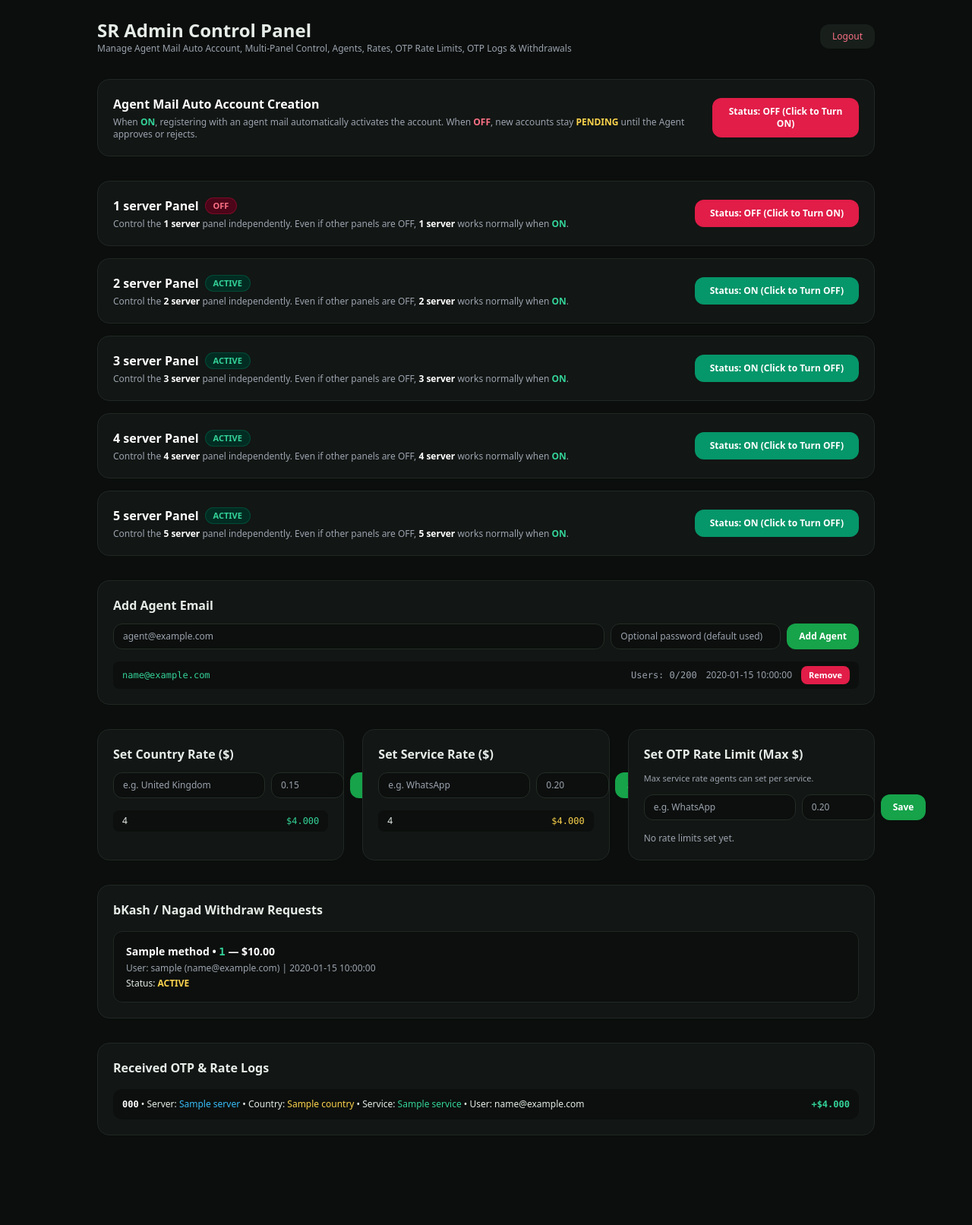
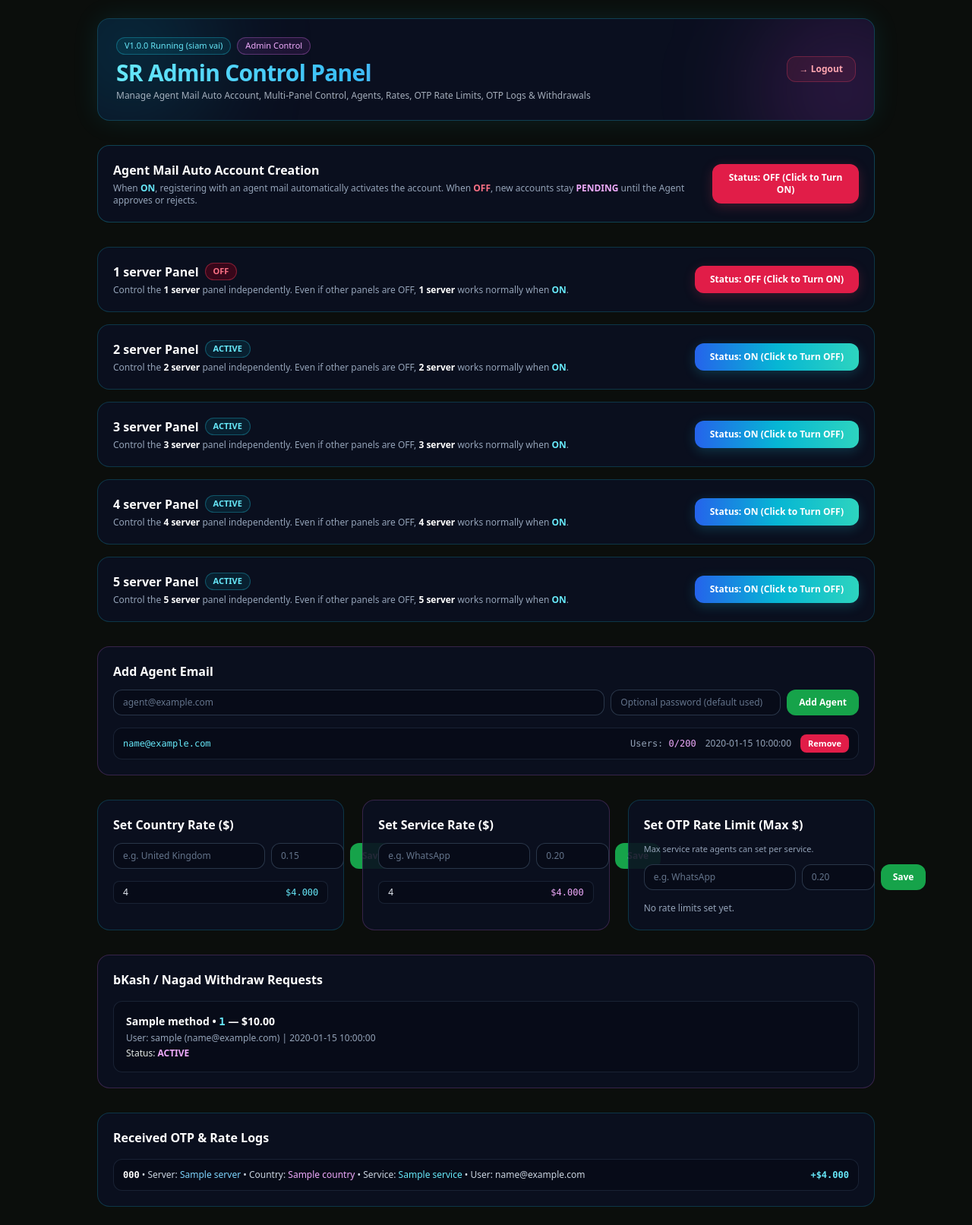
Before and after one commit to mrifathossen57-svg/Free-ai, a Flask app: template templates/admin_panel.html in a window 1280 px wide. Shown: the whole page at 76% size. Before the commit the page ends 1495 px from the top, so only its background shows below. Run offline with Flask 3, Linux system fonts and the light colour scheme; the template is opened without the code that fills it: most values are stand-ins (such as "Sample title", 1, 10 or a date in 2020); some libraries are stand-ins or nearby versions.

Commit message:
Update admin_panel.html

```diff
--- a/templates/admin_panel.html
+++ b/templates/admin_panel.html
@@ -2,30 +2,50 @@
 {% block title %}SR Admin Control Panel{% endblock %}
 {% block content %}
 <div class="max-w-5xl mx-auto space-y-8">
-  <div class="flex items-center justify-between">
-    <div>
-      <h1 class="text-2xl font-bold">SR Admin Control Panel</h1>
-      <p class="text-xs text-gray-400">Manage Agent Mail Auto Account, Multi-Panel Control, Agents, Rates, OTP Rate Limits, OTP Logs &amp; Withdrawals</p>
+  <!-- Header Banner -->
+  <div class="relative overflow-hidden rounded-2xl p-5 sm:p-6 bg-[#0b1021]/95 border border-cyan-400/25 shadow-[0_0_35px_rgba(34,211,238,0.1)] flex flex-col sm:flex-row sm:items-center sm:justify-between gap-4">
+    <div class="pointer-events-none absolute -top-20 -left-20 w-60 h-60 rounded-full bg-cyan-500/15 blur-3xl"></div>
+    <div class="pointer-events-none absolute -bottom-20 -right-20 w-60 h-60 rounded-full bg-fuchsia-500/15 blur-3xl"></div>
+
+    <div class="relative z-10">
+      <div class="flex flex-wrap items-center gap-2 mb-1.5">
+        <span class="inline-flex items-center px-2.5 py-0.5 rounded-full text-[11px] font-medium bg-cyan-500/10 border border-cyan-400/30 text-cyan-300">
+          V1.0.0 Running (siam vai)
+        </span>
+        <span class="inline-flex items-center px-2.5 py-0.5 rounded-full text-[11px] font-medium bg-fuchsia-500/10 border border-fuchsia-400/30 text-fuchsia-300">
+          Admin Control
+        </span>
+      </div>
+      <h1 class="text-2xl sm:text-3xl font-extrabold tracking-tight bg-gradient-to-r from-cyan-300 via-sky-400 to-fuchsia-400 bg-clip-text text-transparent">
+        SR Admin Control Panel
+      </h1>
+      <p class="text-xs text-slate-300/80 mt-1">
+        Manage Agent Mail Auto Account, Multi-Panel Control, Agents, Rates, OTP Rate Limits, OTP Logs &amp; Withdrawals
+      </p>
     </div>
-    <a href="{{ url_for('logout') }}" class="px-4 py-2 rounded-xl bg-[#181f1b] text-xs text-rose-400">Logout</a>
+
+    <a href="{{ url_for('logout') }}"
+       class="relative z-10 self-start sm:self-center px-4 py-2 rounded-xl bg-rose-500/10 hover:bg-rose-500/20 border border-rose-500/30 text-xs font-semibold text-rose-300 transition">
+      → Logout
+    </a>
   </div>
 
   <!-- Agent Mail Auto Account Switch -->
-  <div class="card rounded-2xl p-5 flex flex-col sm:flex-row sm:items-center sm:justify-between gap-4">
+  <div class="card rounded-2xl p-5 border border-cyan-400/25 bg-[#0b1021]/90 flex flex-col sm:flex-row sm:items-center sm:justify-between gap-4">
     <div class="space-y-1">
       <h2 class="font-bold text-white">Agent Mail Auto Account Creation</h2>
-      <p class="text-xs text-gray-400">
-        When <span class="text-emerald-400 font-semibold">ON</span>, registering with an agent mail automatically activates the account.
-        When <span class="text-rose-400 font-semibold">OFF</span>, new accounts stay <span class="text-amber-300 font-semibold">PENDING</span> until the Agent approves or rejects.
+      <p class="text-xs text-slate-400">
+        When <span class="text-cyan-300 font-semibold">ON</span>, registering with an agent mail automatically activates the account.
+        When <span class="text-rose-400 font-semibold">OFF</span>, new accounts stay <span class="text-fuchsia-300 font-semibold">PENDING</span> until the Agent approves or rejects.
       </p>
     </div>
     <form method="POST" action="{{ url_for('toggle_agent_mail_account') }}">
       {% if agent_mail_auto_account %}
-        <button type="submit" class="px-5 py-2.5 rounded-xl bg-emerald-600 hover:bg-emerald-700 text-white text-xs font-semibold">
+        <button type="submit" class="px-5 py-2.5 rounded-xl bg-gradient-to-r from-blue-600 via-cyan-500 to-teal-400 hover:from-blue-500 hover:to-fuchsia-500 text-white text-xs font-semibold shadow-[0_4px_16px_rgba(34,211,238,0.22)] transition cursor-pointer">
           Status: ON (Click to Turn OFF)
         </button>
       {% else %}
-        <button type="submit" class="px-5 py-2.5 rounded-xl bg-rose-600 hover:bg-rose-700 text-white text-xs font-semibold">
+        <button type="submit" class="px-5 py-2.5 rounded-xl bg-rose-600 hover:bg-rose-700 text-white text-xs font-semibold shadow-[0_4px_16px_rgba(244,63,94,0.22)] transition cursor-pointer">
           Status: OFF (Click to Turn ON)
         </button>
       {% endif %}
@@ -43,28 +63,28 @@
     ] %}
 
     {% for p in panels_ui %}
-    <div class="card rounded-2xl p-5 flex flex-col sm:flex-row sm:items-center sm:justify-between gap-4">
+    <div class="card rounded-2xl p-5 border border-cyan-400/20 bg-[#0b1021]/90 hover:border-cyan-400/40 flex flex-col sm:flex-row sm:items-center sm:justify-between gap-4 transition">
       <div class="space-y-1">
         <div class="flex items-center gap-2">
           <h2 class="font-bold text-white">{{ p.title }} Panel</h2>
           {% if p.active %}
-            <span class="px-2.5 py-0.5 rounded-full text-[11px] font-semibold bg-emerald-950 text-emerald-400 border border-emerald-700/40">ACTIVE</span>
+            <span class="px-2.5 py-0.5 rounded-full text-[11px] font-semibold bg-cyan-500/10 text-cyan-300 border border-cyan-400/30">ACTIVE</span>
           {% else %}
-            <span class="px-2.5 py-0.5 rounded-full text-[11px] font-semibold bg-rose-950 text-rose-400 border border-rose-700/40">OFF</span>
+            <span class="px-2.5 py-0.5 rounded-full text-[11px] font-semibold bg-rose-950/70 text-rose-400 border border-rose-500/40">OFF</span>
           {% endif %}
         </div>
-        <p class="text-xs text-gray-400">
+        <p class="text-xs text-slate-400">
           Control the <span class="text-white font-semibold">{{ p.title }}</span> panel independently.
-          Even if other panels are OFF, <span class="text-white font-semibold">{{ p.title }}</span> works normally when <span class="text-emerald-400 font-semibold">ON</span>.
+          Even if other panels are OFF, <span class="text-white font-semibold">{{ p.title }}</span> works normally when <span class="text-cyan-300 font-semibold">ON</span>.
         </p>
       </div>
       <form method="POST" action="{{ url_for('toggle_any_panel', panel_key=p.key) }}">
         {% if p.active %}
-          <button type="submit" class="px-5 py-2.5 rounded-xl bg-emerald-600 hover:bg-emerald-700 text-white text-xs font-semibold">
+          <button type="submit" class="px-5 py-2.5 rounded-xl bg-gradient-to-r from-blue-600 via-cyan-500 to-teal-400 hover:from-blue-500 hover:to-fuchsia-500 text-white text-xs font-semibold shadow-[0_4px_16px_rgba(34,211,238,0.2)] transition cursor-pointer">
             Status: ON (Click to Turn OFF)
           </button>
         {% else %}
-          <button type="submit" class="px-5 py-2.5 rounded-xl bg-rose-600 hover:bg-rose-700 text-white text-xs font-semibold">
+          <button type="submit" class="px-5 py-2.5 rounded-xl bg-rose-600 hover:bg-rose-700 text-white text-xs font-semibold shadow-[0_4px_16px_rgba(244,63,94,0.2)] transition cursor-pointer">
             Status: OFF (Click to Turn ON)
           </button>
         {% endif %}
@@ -74,151 +94,151 @@
   </div>
 
   <!-- Add & Remove Agent Email -->
-  <div class="card rounded-2xl p-5">
-    <h2 class="font-bold mb-3">Add Agent Email</h2>
+  <div class="card rounded-2xl p-5 border border-fuchsia-400/20 bg-[#0b1021]/90">
+    <h2 class="font-bold text-white mb-3">Add Agent Email</h2>
     <form method="POST" action="{{ url_for('admin_add_agent') }}" class="flex flex-col sm:flex-row gap-2 mb-4">
       <input type="email" name="agent_email" required placeholder="agent@example.com"
-             class="flex-1 px-3 py-2 rounded-xl bg-[#0c0f0d] border border-[#242d28] text-xs" />
+             class="flex-1 px-3 py-2 rounded-xl bg-[#070b18] border border-slate-700/80 text-slate-100 placeholder-slate-500 text-xs focus:outline-none focus:border-cyan-400 transition" />
       <input type="text" name="agent_password" placeholder="Optional password (default used)"
-             class="sm:w-56 px-3 py-2 rounded-xl bg-[#0c0f0d] border border-[#242d28] text-xs" />
-      <button type="submit" class="px-4 py-2 rounded-xl accent-btn text-xs font-semibold text-white">Add Agent</button>
+             class="sm:w-56 px-3 py-2 rounded-xl bg-[#070b18] border border-slate-700/80 text-slate-100 placeholder-slate-500 text-xs focus:outline-none focus:border-fuchsia-400 transition" />
+      <button type="submit" class="px-4 py-2 rounded-xl accent-btn text-xs font-semibold text-white cursor-pointer">Add Agent</button>
     </form>
 
     <div class="space-y-1.5 text-xs">
       {% for ag in agents %}
-        <div class="flex items-center justify-between gap-2 px-3 py-1.5 rounded-lg bg-[#0c0f0d]">
-          <span class="text-emerald-400 font-mono">{{ ag.email }}</span>
+        <div class="flex flex-wrap items-center justify-between gap-2 px-3 py-2 rounded-xl bg-[#070b18] border border-slate-800/80">
+          <span class="text-cyan-300 font-mono">{{ ag.email }}</span>
           <div class="flex items-center gap-3">
-            <span class="text-gray-400 font-mono">
-              Users: {{ (agent_account_counts.get(ag.email, 0) if agent_account_counts is defined else 0) }}/{{ max_accounts_per_agent|default(200) }}
+            <span class="text-slate-400 font-mono">
+              Users: <span class="text-fuchsia-300">{{ (agent_account_counts.get(ag.email, 0) if agent_account_counts is defined else 0) }}/{{ max_accounts_per_agent|default(200) }}</span>
             </span>
-            <span class="text-gray-400">{{ ag.created_at }}</span>
+            <span class="text-slate-400">{{ ag.created_at }}</span>
             <form method="POST" action="{{ url_for('admin_remove_agent') }}" class="inline">
               <input type="hidden" name="agent_email" value="{{ ag.email }}" />
-              <button type="submit" class="px-2.5 py-1 rounded-lg bg-rose-600 hover:bg-rose-700 text-white text-[11px] font-semibold">
+              <button type="submit" class="px-2.5 py-1 rounded-lg bg-rose-600 hover:bg-rose-700 text-white text-[11px] font-semibold transition cursor-pointer">
                 Remove
               </button>
             </form>
           </div>
         </div>
       {% else %}
-        <div class="text-gray-400">No agents added yet.</div>
+        <div class="text-slate-400">No agents added yet.</div>
       {% endfor %}
     </div>
   </div>
 
   <!-- Country Rate, Service Rate & OTP Rate Limit -->
   <div class="grid grid-cols-1 md:grid-cols-3 gap-6">
-    <div class="card rounded-2xl p-5">
-      <h2 class="font-bold mb-3">Set Country Rate ($)</h2>
+    <div class="card rounded-2xl p-5 border border-cyan-400/20 bg-[#0b1021]/90">
+      <h2 class="font-bold text-white mb-3">Set Country Rate ($)</h2>
       <form method="POST" action="{{ url_for('set_country_rate') }}" class="flex gap-2 mb-4">
         <input type="text" name="country" required placeholder="e.g. United Kingdom"
-               class="flex-1 px-3 py-2 rounded-xl bg-[#0c0f0d] border border-[#242d28] text-xs" />
+               class="flex-1 px-3 py-2 rounded-xl bg-[#070b18] border border-slate-700/80 text-slate-100 placeholder-slate-500 text-xs focus:outline-none focus:border-cyan-400 transition" />
         <input type="number" step="0.001" name="rate" required placeholder="0.15"
-               class="w-24 px-3 py-2 rounded-xl bg-[#0c0f0d] border border-[#242d28] text-xs" />
-        <button type="submit" class="px-4 py-2 rounded-xl accent-btn text-xs font-semibold text-white">Save</button>
+               class="w-24 px-3 py-2 rounded-xl bg-[#070b18] border border-slate-700/80 text-slate-100 placeholder-slate-500 text-xs focus:outline-none focus:border-cyan-400 transition" />
+        <button type="submit" class="px-4 py-2 rounded-xl accent-btn text-xs font-semibold text-white cursor-pointer">Save</button>
       </form>
       <div class="space-y-1.5 text-xs">
         {% for c, r in country_rates.items() %}
-          <div class="flex justify-between px-3 py-1.5 rounded-lg bg-[#0c0f0d]">
-            <span>{{ c }}</span>
-            <span class="text-emerald-400 font-mono">${{ "%.3f"|format(r) }}</span>
+          <div class="flex justify-between px-3 py-1.5 rounded-lg bg-[#070b18] border border-slate-800/80">
+            <span class="text-slate-200">{{ c }}</span>
+            <span class="text-cyan-300 font-mono">${{ "%.3f"|format(r) }}</span>
           </div>
         {% endfor %}
       </div>
     </div>
 
-    <div class="card rounded-2xl p-5">
-      <h2 class="font-bold mb-3">Set Service Rate ($)</h2>
+    <div class="card rounded-2xl p-5 border border-fuchsia-400/20 bg-[#0b1021]/90">
+      <h2 class="font-bold text-white mb-3">Set Service Rate ($)</h2>
       <form method="POST" action="{{ url_for('set_service_rate') }}" class="flex gap-2 mb-4">
         <input type="text" name="service" required placeholder="e.g. WhatsApp"
-               class="flex-1 px-3 py-2 rounded-xl bg-[#0c0f0d] border border-[#242d28] text-xs" />
+               class="flex-1 px-3 py-2 rounded-xl bg-[#070b18] border border-slate-700/80 text-slate-100 placeholder-slate-500 text-xs focus:outline-none focus:border-fuchsia-400 transition" />
         <input type="number" step="0.001" name="rate" required placeholder="0.20"
-               class="w-24 px-3 py-2 rounded-xl bg-[#0c0f0d] border border-[#242d28] text-xs" />
-        <button type="submit" class="px-4 py-2 rounded-xl accent-btn text-xs font-semibold text-white">Save</button>
+               class="w-24 px-3 py-2 rounded-xl bg-[#070b18] border border-slate-700/80 text-slate-100 placeholder-slate-500 text-xs focus:outline-none focus:border-fuchsia-400 transition" />
+        <button type="submit" class="px-4 py-2 rounded-xl accent-btn text-xs font-semibold text-white cursor-pointer">Save</button>
       </form>
       <div class="space-y-1.5 text-xs">
         {% for s, r in service_rates.items() %}
-          <div class="flex justify-between px-3 py-1.5 rounded-lg bg-[#0c0f0d]">
-            <span>{{ s }}</span>
-            <span class="text-amber-300 font-mono">${{ "%.3f"|format(r) }}</span>
+          <div class="flex justify-between px-3 py-1.5 rounded-lg bg-[#070b18] border border-slate-800/80">
+            <span class="text-slate-200">{{ s }}</span>
+            <span class="text-fuchsia-300 font-mono">${{ "%.3f"|format(r) }}</span>
           </div>
         {% endfor %}
       </div>
     </div>
 
-    <div class="card rounded-2xl p-5">
-      <h2 class="font-bold mb-3">Set OTP Rate Limit (Max $)</h2>
-      <p class="text-[11px] text-gray-400 mb-3">Max service rate agents can set per service.</p>
+    <div class="card rounded-2xl p-5 border border-cyan-400/20 bg-[#0b1021]/90">
+      <h2 class="font-bold text-white mb-3">Set OTP Rate Limit (Max $)</h2>
+      <p class="text-[11px] text-slate-400 mb-3">Max service rate agents can set per service.</p>
       <form method="POST" action="{{ url_for('set_otp_rate_limit') }}" class="flex gap-2 mb-4">
         <input type="text" name="service" required placeholder="e.g. WhatsApp"
-               class="flex-1 px-3 py-2 rounded-xl bg-[#0c0f0d] border border-[#242d28] text-xs" />
+               class="flex-1 px-3 py-2 rounded-xl bg-[#070b18] border border-slate-700/80 text-slate-100 placeholder-slate-500 text-xs focus:outline-none focus:border-cyan-400 transition" />
         <input type="number" step="0.001" name="max_rate" required placeholder="0.20"
-               class="w-24 px-3 py-2 rounded-xl bg-[#0c0f0d] border border-[#242d28] text-xs" />
-        <button type="submit" class="px-4 py-2 rounded-xl accent-btn text-xs font-semibold text-white">Save</button>
+               class="w-24 px-3 py-2 rounded-xl bg-[#070b18] border border-slate-700/80 text-slate-100 placeholder-slate-500 text-xs focus:outline-none focus:border-cyan-400 transition" />
+        <button type="submit" class="px-4 py-2 rounded-xl accent-btn text-xs font-semibold text-white cursor-pointer">Save</button>
       </form>
       <div class="space-y-1.5 text-xs">
         {% set limits = otp_rate_limits if otp_rate_limits is defined else {} %}
         {% for s, lim in limits.items() %}
-          <div class="flex justify-between px-3 py-1.5 rounded-lg bg-[#0c0f0d]">
-            <span>{{ s }}</span>
-            <span class="text-sky-400 font-mono">Max ${{ "%.3f"|format(lim) }}</span>
+          <div class="flex justify-between px-3 py-1.5 rounded-lg bg-[#070b18] border border-slate-800/80">
+            <span class="text-slate-200">{{ s }}</span>
+            <span class="text-sky-300 font-mono">Max ${{ "%.3f"|format(lim) }}</span>
           </div>
         {% else %}
-          <div class="text-gray-400">No rate limits set yet.</div>
+          <div class="text-slate-400">No rate limits set yet.</div>
         {% endfor %}
       </div>
     </div>
   </div>
 
   <!-- bKash / Nagad Withdraw Requests -->
-  <div class="card rounded-2xl p-5">
-    <h2 class="font-bold mb-4">bKash / Nagad Withdraw Requests</h2>
+  <div class="card rounded-2xl p-5 border border-fuchsia-400/20 bg-[#0b1021]/90">
+    <h2 class="font-bold text-white mb-4">bKash / Nagad Withdraw Requests</h2>
     <div class="space-y-3">
       {% for w in withdrawals %}
-        <div class="p-4 rounded-xl bg-[#0c0f0d] border border-[#202824] flex flex-col md:flex-row md:items-center md:justify-between gap-3">
+        <div class="p-4 rounded-xl bg-[#070b18] border border-slate-800/80 flex flex-col md:flex-row md:items-center md:justify-between gap-3">
           <div class="text-xs space-y-1">
-            <div class="text-sm font-bold text-white">{{ w.method }} • <span class="font-mono text-emerald-400">{{ w.wallet_number }}</span> — ${{ "%.2f"|format(w.amount) }}</div>
-            <div class="text-gray-400">User: {{ w.user_name }} ({{ w.user_email }}) | {{ w.created_at }}</div>
-            <div>Status: <span class="font-semibold text-amber-300">{{ w.status }}</span></div>
+            <div class="text-sm font-bold text-white">{{ w.method }} • <span class="font-mono text-cyan-300">{{ w.wallet_number }}</span> — ${{ "%.2f"|format(w.amount) }}</div>
+            <div class="text-slate-400">User: {{ w.user_name }} ({{ w.user_email }}) | {{ w.created_at }}</div>
+            <div>Status: <span class="font-semibold text-fuchsia-300">{{ w.status }}</span></div>
           </div>
 
           {% if w.status == 'PENDING' %}
           <div class="flex flex-wrap gap-2">
             <form method="POST" action="{{ url_for('decide_withdraw', req_id=w.id, decision='approve') }}">
-              <button type="submit" class="px-4 py-2 rounded-xl bg-emerald-600 hover:bg-emerald-700 text-white text-xs font-semibold">Approve</button>
+              <button type="submit" class="px-4 py-2 rounded-xl bg-gradient-to-r from-blue-600 via-cyan-500 to-teal-400 hover:from-blue-500 hover:to-fuchsia-500 text-white text-xs font-semibold transition cursor-pointer">Approve</button>
             </form>
             <form method="POST" action="{{ url_for('decide_withdraw', req_id=w.id, decision='reject') }}" class="flex gap-2">
               <input type="text" name="reason" placeholder="Reject reason"
-                     class="px-3 py-2 rounded-xl bg-[#121614] border border-[#242d28] text-xs w-32" />
-              <button type="submit" class="px-4 py-2 rounded-xl bg-rose-600 hover:bg-rose-700 text-white text-xs font-semibold">Reject</button>
+                     class="px-3 py-2 rounded-xl bg-[#0b1021] border border-slate-700/80 text-slate-100 placeholder-slate-500 text-xs w-32 focus:outline-none focus:border-rose-400 transition" />
+              <button type="submit" class="px-4 py-2 rounded-xl bg-rose-600 hover:bg-rose-700 text-white text-xs font-semibold transition cursor-pointer">Reject</button>
             </form>
           </div>
           {% endif %}
         </div>
       {% else %}
-        <div class="text-sm text-gray-400">No withdrawal requests yet.</div>
+        <div class="text-sm text-slate-400">No withdrawal requests yet.</div>
       {% endfor %}
     </div>
   </div>
 
   <!-- Received OTP & Country Rate Logs -->
-  <div class="card rounded-2xl p-5">
-    <h2 class="font-bold mb-4">Received OTP &amp; Rate Logs</h2>
+  <div class="card rounded-2xl p-5 border border-cyan-400/20 bg-[#0b1021]/90">
+    <h2 class="font-bold text-white mb-4">Received OTP &amp; Rate Logs</h2>
     <div class="space-y-2 text-xs">
       {% for log in otp_logs %}
-        <div class="p-3 rounded-xl bg-[#0c0f0d] flex flex-wrap items-center justify-between gap-2">
-          <div>
+        <div class="p-3 rounded-xl bg-[#070b18] border border-slate-800/80 flex flex-wrap items-center justify-between gap-2">
+          <div class="text-slate-300">
             <span class="font-mono text-white font-semibold">{{ log.number_val }}</span>
-            • Server: <span class="text-sky-400">{{ log.panel_key or '1' }} server</span>
-            • Country: <span class="text-amber-300">{{ log.country }}</span>
-            • Service: <span class="text-emerald-400">{{ log.service }}</span>
+            • Server: <span class="text-sky-300">{{ log.panel_key or '1' }} server</span>
+            • Country: <span class="text-fuchsia-300">{{ log.country }}</span>
+            • Service: <span class="text-cyan-300">{{ log.service }}</span>
             • User: {{ log.user_email }}
           </div>
-          <div class="font-mono text-emerald-400 font-bold">+${{ "%.3f"|format(log.rate) }}</div>
+          <div class="font-mono text-cyan-300 font-bold">+${{ "%.3f"|format(log.rate) }}</div>
         </div>
       {% else %}
-        <div class="text-gray-400">No OTP received yet.</div>
+        <div class="text-slate-400">No OTP received yet.</div>
       {% endfor %}
     </div>
   </div>
```
